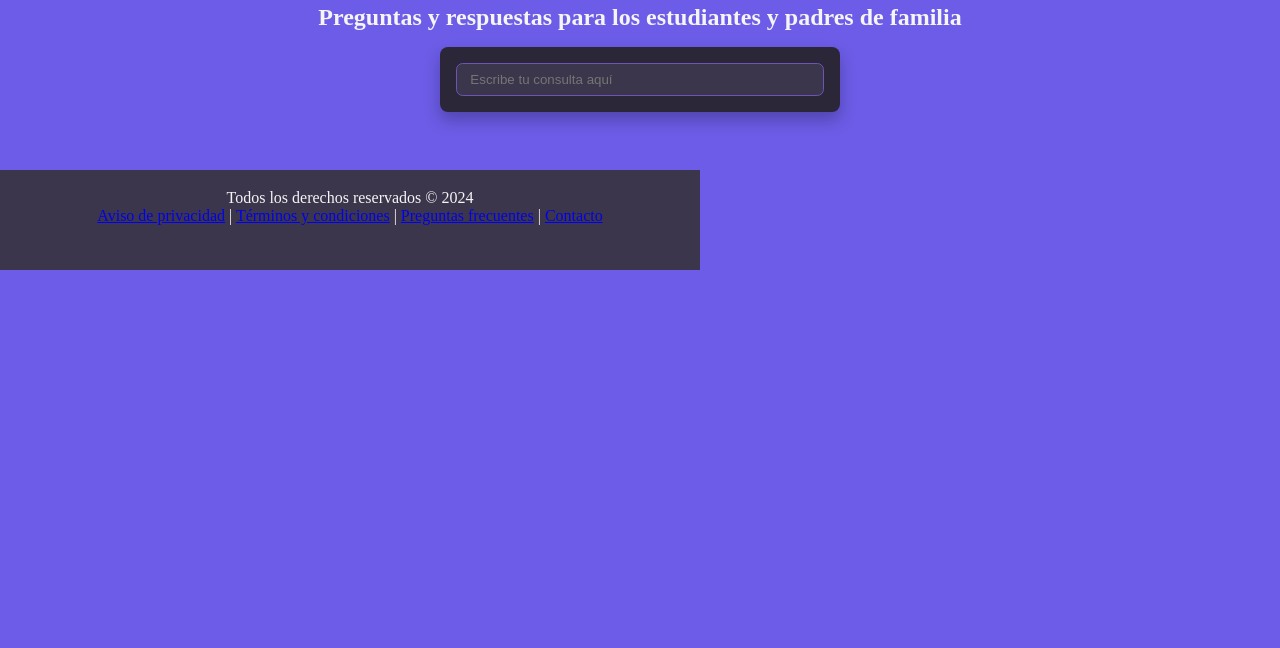
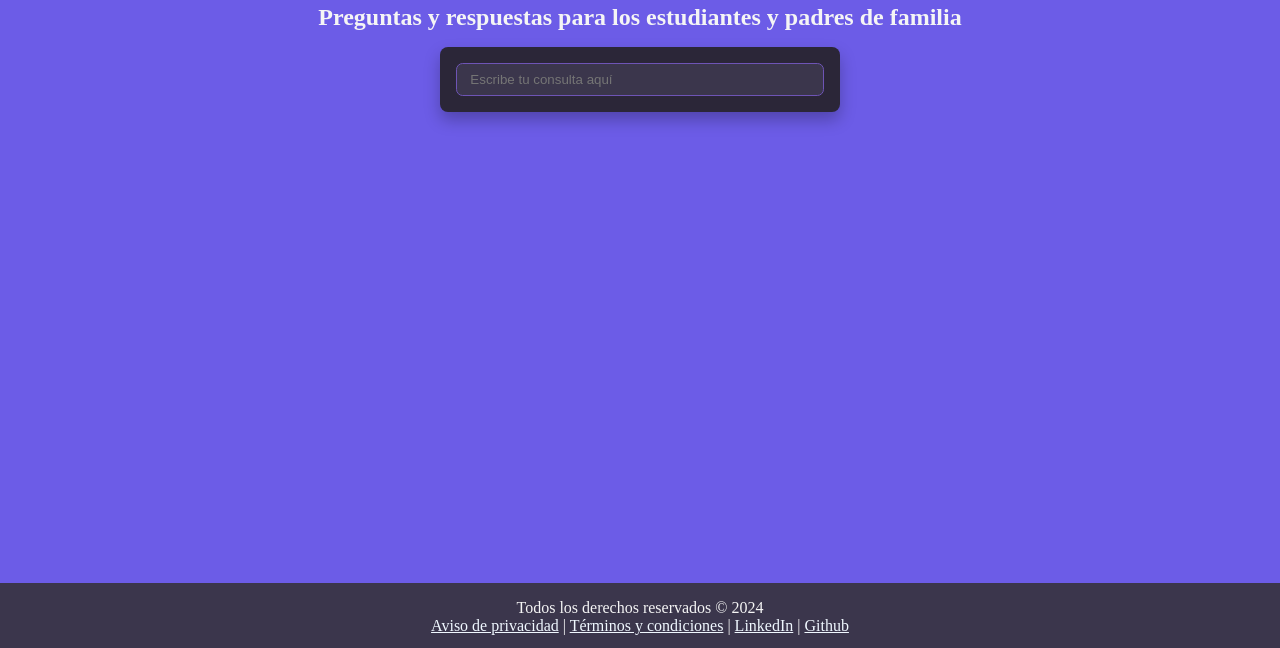
Before and after one commit to luisacruzb/Proyecto_final_fullstack, a plain HTML site: page index.html in a window 1280 px wide. Shown: the part 152-800 px from the top of the page. Drawn offline with Linux system fonts and the light colour scheme; no server answers; a web font is replaced by a local one.

Commit message:
update styles of footer

```diff
--- a/index.css
+++ b/index.css
@@ -2,13 +2,15 @@
     font-family: 'Rubik-Regular';
     color: snow;
 }
-.page_section{
+
+.page_section {
     grid-area: page_section;
     padding: 0em !important;
     display: grid;
     justify-content: center;
 }
-.filter_section{
+
+.filter_section {
     background-color: #2B2638;
     padding: 1em;
     border-radius: 0.5em;
@@ -20,7 +22,8 @@
     display: grid;
     margin-bottom: 1em;
 }
-.filter_section>form>input[type=text]{
+
+.filter_section>form>input[type=text] {
     background-color: #3B364C;
     border: solid 1px #6E54B5;
     border-radius: 0.5em;
@@ -30,7 +33,8 @@
     padding: 1em;
     outline: none;
 }
-#dataContainer{
+
+#dataContainer {
     width: 100%;
     height: auto;
     display: grid;
@@ -42,7 +46,7 @@
     justify-items: center;
 }
 
-.data-item{
+.data-item {
     width: 380px;
     min-height: 200px;
     margin: 0.5em;
@@ -53,7 +57,7 @@
     row-gap: 1em;
 }
 
-.claseInventada{
+.claseInventada {
     width: 380px;
     height: min-content;
     min-height: 120px;
@@ -72,7 +76,7 @@
     text-align: left;
 }
 
-.respuestas-container{
+.respuestas-container {
     padding-top: 0.5em;
     color: lavender;
     background-color: #3B364C;
@@ -82,7 +86,8 @@
     width: 378px;
     border-radius: 0.5em;
 }
-.teacher_name_container{
+
+.teacher_name_container {
     display: grid;
     grid-auto-flow: column;
     justify-content: start;
@@ -92,7 +97,7 @@
     font-size: 1.2em;
 }
 
-.teacher_name{
+.teacher_name {
     font-size: 1em;
 }
 
@@ -100,7 +105,7 @@
     font-size: 1em;
 }
 
-.teacher_answer_container{
+.teacher_answer_container {
     display: grid;
     grid-auto-flow: column;
     justify-content: start;
@@ -109,16 +114,18 @@
     font-family: 'Rubik-Regular';
     font-size: 1em;
 }
-.teacher_answer{
+
+.teacher_answer {
     font-size: 1em;
 }
 
-.teacher_answer_text{
+.teacher_answer_text {
     font-size: 1em;
     text-align: justify;
 }
+
 @media (max-width: 768px) {
-    #dataContainer{
+    #dataContainer {
         display: grid;
         grid-template-columns: repeat(1, 1fr);
         row-gap: 1em;
@@ -129,12 +136,27 @@
         justify-items: center;
     }
 }
-#footer{
-    width: 700px;
-    height: 100px;
-    padding: 1.2em;
+
+.footer_section {
+    position: absolute;
+    bottom: 0;
+    margin: 0 auto;
+    width: 100vw;
+    display: grid;
+    align-items: center;
+    justify-content: center;
+}
+
+#footer {
+    width: inherit;
+    height: 65px;
+    padding: 1em;
     background-color: #3B364C;
     color: whitesmoke;
     text-align: center;
-    font-family:'Rubik-Regular';
+    font-family: 'Rubik-Regular';
 }
+
+#footer>a {
+    color: aliceblue;
+}
--- a/index.html
+++ b/index.html
@@ -28,10 +28,13 @@
         <section id="dataContainer">
 
         </section>
-        <section class="footer_section"></section>
+        <section class="footer_section">
             <div id="footer">
                 <p>Todos los derechos reservados &copy; 2024</p>
-                <a href="#">Aviso de privacidad</a> | <a href="#">Términos y condiciones</a> | <a href="#">Preguntas frecuentes</a> | <a href="#">Contacto</a>
+                <a href="#">Aviso de privacidad</a>
+                | <a href="#">Términos y condiciones</a>
+                | <a href="https://www.linkedin.com/in/luisa-fernanda-cruz-bautista-9337386b/">LinkedIn</a>
+                | <a href="https://github.com/luisacruzb">Github</a>
             </div>
         </section>
     </div>
```
Also changed, not shown: 1 other file. Lines whose indentation alone changed are shown as unchanged.
